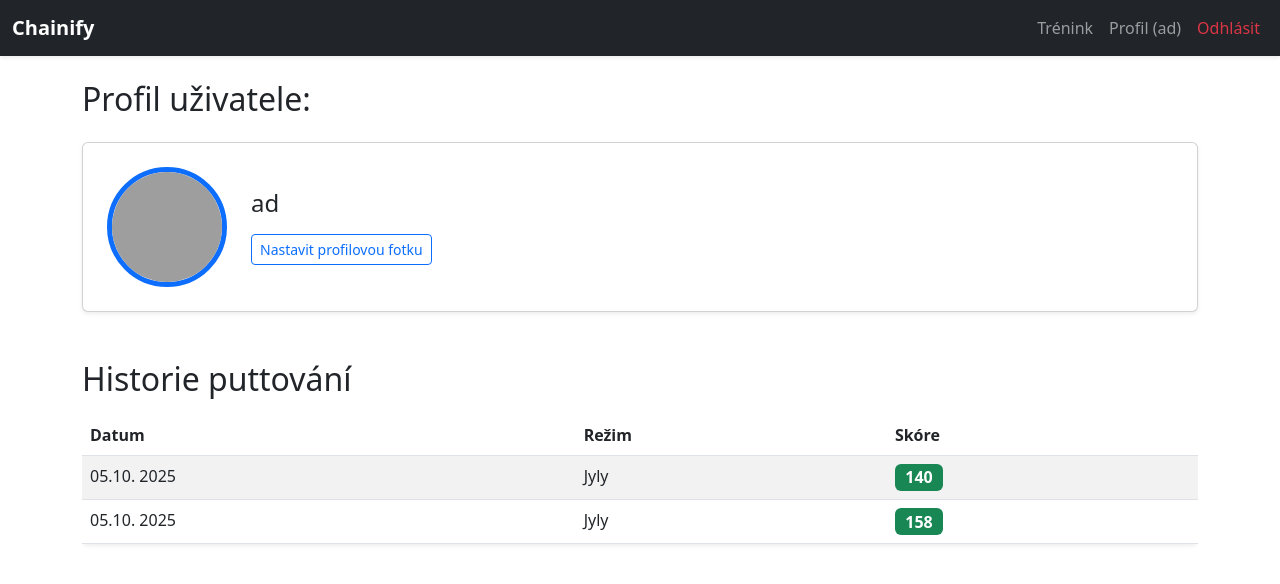
After one commit to dajvid137/discgolf_app, a Flask app: page /profile in a window 1280 px wide. The commit adds this page. Shown: the top 584 px of the page. Run offline with Flask 3, Linux system fonts and the light colour scheme; a user stored in the database is signed in; data comes from the database, SQL or seed files in the repository; both versions use the stored data as it was after the commit; grey boxes are pictures that could not be loaded.

Commit message:
Pridani profilu, historie, pf obrazku a Menu BAR

```diff
--- a/app.py
+++ b/app.py
@@ -1,8 +1,9 @@
 # app.py
-from flask import Flask, render_template, redirect, url_for, request, session
+from flask import Flask, render_template, redirect, url_for, request, session, flash
 from models import db, User, PuttSession, DriveSession
 from flask_login import LoginManager, login_user, logout_user, login_required, current_user
 from datetime import datetime
+from sqlalchemy import desc
 
 app = Flask(__name__)
 app.config['SECRET_KEY'] = 'tajny_klic'
@@ -66,8 +67,35 @@ def logout():
     logout_user()
     return redirect(url_for('index'))
 
+@app.route('/profile')
+@login_required
+def profile():
+    # Načtení všech puttovacích sessions pro aktuálně přihlášeného uživatele.
+    # Řadíme podle data od nejnovějšího (desc).
+    putt_sessions = PuttSession.query.filter_by(user_id=current_user.id).order_by(desc(PuttSession.date)).all()
 
+    return render_template('profil.html', putt_sessions=putt_sessions)
 
+@app.route('/profile/settings', methods=['GET', 'POST'])
+@login_required
+def profile_settings():
+    error = None
+    if request.method == 'POST':
+        # Získání URL z formuláře
+        image_url = request.form.get('profile_image_url', '').strip()
+
+        # Jednoduchá validace
+        if not image_url.startswith('http') and image_url != "":
+            error = "Neplatný formát URL. Musí začínat http:// nebo https://, nebo být ponecháno prázdné."
+        else:
+            # Uložení nové URL do databáze
+            current_user.profile_image_url = image_url
+            db.session.commit()
+            # Zobrazení zprávy o úspěchu (vyžaduje flash)
+            flash('Profilová fotka byla úspěšně aktualizována!', 'success')
+            return redirect(url_for('profile'))
+
+    return render_template('profile_settings.html', error=error)
 
 @app.route('/training')
 @login_required
@@ -201,23 +229,45 @@ def training_putt(mode):
     return render_template(f'putt/{template}', mode=mode)
 
 
-@app.route('/game_over')
+@app.route('/game_over', methods=['GET', 'POST'])
 @login_required
 def game_over():
+
+    if request.method == "POST":
+
+            # --- 1. Zpracování speciálních tlačítek (Back/Reset) ---
+
+            if 'newGame' in request.form:
+                session['score'] = 0
+                session['round'] = 1
+                session['distance'] = 10
+                session['prev_score'] = 0
+                session['prev_round'] = 0
+                session['prev_distance'] = 10
+                session.pop('final_score', None)
+                return redirect(url_for('training_putt', mode='jyly'))
+
     final_score = session.get('final_score', 0)
 
-    training_mode = session.get('current_putt_mode', 'jyly')
-    new_session = PuttSession(
-        date=datetime.utcnow(),      # Aktuální datum a čas (v UTC je dobrý zvyk)
-        score=final_score,
-        mode=training_mode,          # Režim hry (např. 'jyly')
-        user_id=current_user.id      # ID přihlášeného uživatele
-    )
+    # Ukládáme POUZE pokud je 'final_score' v session
+    if 'final_score' in session:
+        training_mode = session.get('current_putt_mode', 'jyly')
 
-    # Krok 3: Přidání do databáze a commit
-    db.session.add(new_session)
-    db.session.commit()
+        # 💡 Ukládání se provede jen tehdy, když je skóre v session
+        new_session = PuttSession(
+            date=datetime.utcnow(),
+            score=final_score,
+            mode=training_mode,
+            user_id=current_user.id
+        )
 
+        db.session.add(new_session)
+        db.session.commit()
+
+        # DŮLEŽITÉ: Po uložení skóre smažeme, aby se při dalším refresh/POSTu neuložilo znovu.
+        session.pop('final_score', None)
+
+    # 3. Zobrazení stránky (použijeme dříve načtené final_score)
     return render_template("putt/game_over.html", final_score=final_score)
 
 @app.route('/training/drive')
--- a/models.py
+++ b/models.py
@@ -10,6 +10,7 @@ class User(db.Model, UserMixin):
     password = db.Column(db.String(150), nullable=False)
     putt_sessions = db.relationship('PuttSession', backref='user')
     drive_sessions = db.relationship('DriveSession', backref='user')
+    profile_image_url = db.Column(db.String(255), nullable=True)
 
 class PuttSession(db.Model):
     id = db.Column(db.Integer, primary_key=True)
--- a/templates/base.html
+++ b/templates/base.html
@@ -1,4 +1,3 @@
-<!-- templates/base.html -->
 <!DOCTYPE html>
 <html lang="en">
 <head>
@@ -7,14 +6,48 @@
 <title>DiscGolf Trainer</title>
 <link href="https://cdn.jsdelivr.net/npm/bootstrap@5.3.0/dist/css/bootstrap.min.css" rel="stylesheet">
 <script src="https://cdn.jsdelivr.net/npm/bootstrap@5.3.0/dist/js/bootstrap.bundle.min.js"></script>
-
 </head>
 <body>
-<nav class="navbar navbar-expand-lg navbar-light bg-light">
-  <a class="navbar-brand" href="{{ url_for('index') }}">Chainify</a>
+
+<nav class="navbar navbar-expand-lg navbar-dark bg-dark shadow-sm">
+  <div class="container-fluid">
+    <a class="navbar-brand fw-bold" href="{{ url_for('index') }}">Chainify</a>
+
+    <button class="navbar-toggler" type="button" data-bs-toggle="collapse" data-bs-target="#navbarNav" aria-controls="navbarNav" aria-expanded="false" aria-label="Toggle navigation">
+      <span class="navbar-toggler-icon"></span>
+    </button>
+
+    <div class="collapse navbar-collapse" id="navbarNav">
+      <ul class="navbar-nav me-auto mb-2 mb-lg-0">
+        </ul>
+
+      <ul class="navbar-nav">
+        {% if current_user.is_authenticated %}
+          <li class="nav-item">
+            <a class="nav-link" href="{{ url_for('training') }}">Trénink</a>
+          </li>
+          <li class="nav-item">
+            <a class="nav-link" href="{{ url_for('profile') }}">Profil ({{ current_user.username }})</a>
+          </li>
+          <li class="nav-item">
+            <a class="nav-link text-danger" href="{{ url_for('logout') }}">Odhlásit</a>
+          </li>
+        {% else %}
+          <li class="nav-item">
+            <a class="nav-link" href="{{ url_for('login') }}">Přihlásit</a>
+          </li>
+          <li class="nav-item">
+            <a class="nav-link btn btn-primary text-white px-3 ms-2" href="{{ url_for('register') }}">Registrovat</a>
+          </li>
+        {% endif %}
+      </ul>
+    </div>
+  </div>
 </nav>
-<div class="container mt-3">
+
+<div class="container mt-4">
     {% block content %}{% endblock %}
 </div>
+
 </body>
 </html>
--- a/templates/drive_training.html
+++ b/templates/drive_training.html
@@ -3,6 +3,6 @@
 {% block content %}
 <div class="container mt-5 text-center">
     <h2>TRAININGGG DRIVINGGG</h2>
-    <p class="mt-3">Vyber typ tréninku</p>
+    <p class="mt-3">Coming soon</p>
 </div>
 {% endblock %}
--- /dev/null
+++ b/templates/profil.html
@@ -0,0 +1,80 @@
+{% extends "base.html" %}
+
+{% block content %}
+<div class="row">
+    <div class="col-md-12">
+        <h2 class="mb-4">
+            Profil uživatele:
+        </h2>
+
+        <div class="card shadow-sm mb-5 p-4 d-flex flex-row align-items-center">
+
+            <!-- Profilová fotka -->
+            <div class="me-4">
+                {% if current_user.profile_image_url %}
+                    <img src="{{ current_user.profile_image_url }}"
+                         alt="Profilová fotka"
+                         class="rounded-circle border border-5 border-primary"
+                         style="width: 120px; height: 120px; object-fit: cover;"
+                         onerror="this.onerror=null; this.src='https://placehold.co/120x120/CCCCCC/333333?text=A'">
+                {% else %}
+                    <!-- Zástupný avatar -->
+                    <img src="https://placehold.co/120x120/CCCCCC/333333?text=A"
+                         alt="Zástupný avatar"
+                         class="rounded-circle border border-5 border-primary"
+                         style="width: 120px; height: 120px; object-fit: cover;">
+                {% endif %}
+            </div>
+
+            <!-- Informace a Nastavení -->
+            <div>
+                <p class="h4">{{ current_user.username }}</p>
+                <!-- Tlačítko pro přechod na formulář settings -->
+                <a href="{{ url_for('profile_settings') }}" class="btn btn-sm btn-outline-primary mt-2">
+                    Nastavit profilovou fotku
+                </a>
+            </div>
+        </div>
+
+        <h2 class="mb-3">Historie puttování</h2>
+
+        {% if putt_sessions %}
+            <div class="table-responsive">
+                <table class="table table-striped table-hover shadow-sm rounded">
+                    <thead class="bg-light">
+                        <tr>
+                            <th scope="col">Datum</th>
+                            <th scope="col">Režim</th>
+                            <th scope="col">Skóre</th>
+                        </tr>
+                    </thead>
+                    <tbody>
+                        {% for session in putt_sessions %}
+                        <tr>
+                            <td>{{ session.date.strftime('%d.%m. %Y') }}</td>
+                            <td>
+                                {% if session.mode == 'jyly' %}
+                                    Jyly
+                                {% elif session.mode == 'puttovacka' %}
+                                    Puttovačka
+                                {% elif session.mode == 'random' %}
+                                    Náhodné vzdálenosti
+                                {% else %}
+                                    Neznámý
+                                {% endif %}
+                            </td>
+                            <td><span class="badge bg-success fs-6">{{ session.score }}</span></td>
+                        </tr>
+                        {% endfor %}
+                    </tbody>
+                </table>
+            </div>
+        {% else %}
+            <div class="alert alert-info" role="alert">
+                Zatím nemáte žádné záznamy o puttování. Jděte do sekce Trénink a začněte!
+            </div>
+        {% endif %}
+
+    </div>
+</div>
+{% endblock %}
--- a/templates/putt/puttovacka.html
+++ b/templates/putt/puttovacka.html
@@ -3,7 +3,7 @@
 {% block content %}
 <div class="container mt-5 text-center">
     <h2>PUTTOVACKAA</h2>
-    <p class="mt-3">Vyber typ tréninku</p>
+    <p class="mt-3">Coming soon</p>
 
 </div>
 {% endblock %}
--- a/templates/putt/random.html
+++ b/templates/putt/random.html
@@ -3,7 +3,7 @@
 {% block content %}
 <div class="container mt-5 text-center">
     <h2>RANDOMMMM</h2>
-    <p class="mt-3">Vyber typ tréninku</p>
+    <p class="mt-3">Coming soon</p>
 
 </div>
 {% endblock %}
```
Also changed, not shown: templates/profile_settings.html (added, +36 -0 lines), templates/putt/game_over.html (+8 -3 lines), instance/discgolf.db.
